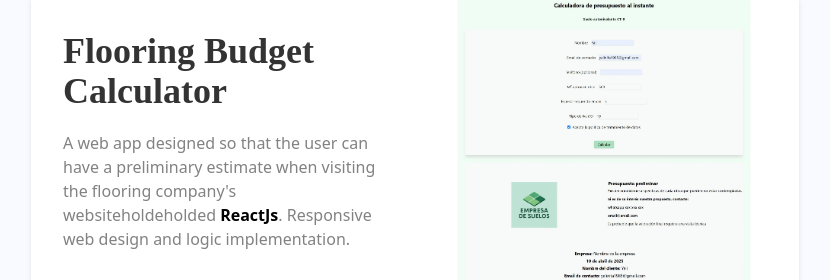
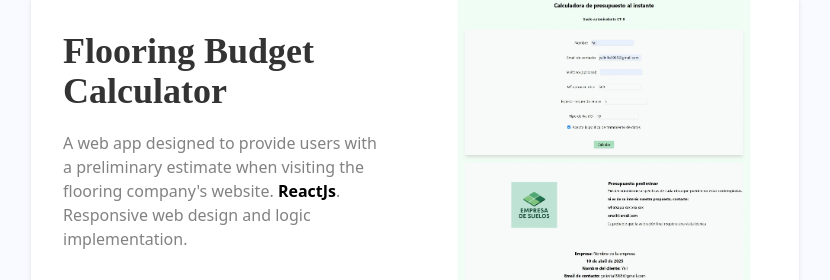
Before and after one commit to yali1986/MyPortfolio, a website: page index.html in a window 1280 px wide. Shown: the part 1577-1857 px from the top of the page, without its empty margins (225-1055 px from the left). Drawn offline with Linux system fonts and the light colour scheme.

Commit message:
description of the Flooring Budget project

```diff
--- a/index.html
+++ b/index.html
@@ -429,7 +429,7 @@
 <div class="card flex flex-col sm:flex-row md:w-2/3 xl:w-3/5 2xl:w-1/2 m-4 sm:mb-10 rounded-lg bg-white shadow-md items-center pb-3">
   <div class="flex flex-col w-full sm:w-1/2 justify-start sm:justify-center p-8">
     <h3 class="project-name">Flooring Budget Calculator</h3>
-    <p class="color-p my-2">A web app designed so that the user can have a preliminary estimate when visiting the flooring company's websiteholdeholded <span class="font-bold text-black">ReactJs</span>. Responsive web design and logic implementation.</p>
+    <p class="color-p my-2">A web app designed to provide users with a preliminary estimate when visiting the flooring company's website. <span class="font-bold text-black">ReactJs</span>. Responsive web design and logic implementation.</p>
     <div class="flex justify-evenly mt-6 items-center">
       <div class="flex self-center">
         <a href="https://generador-de-presupuesto-de-mortero-autonivelante.vercel.app/" class="button-view hover:bg-primary/50 me-2" target="_blank">Visit this project</a>
```
